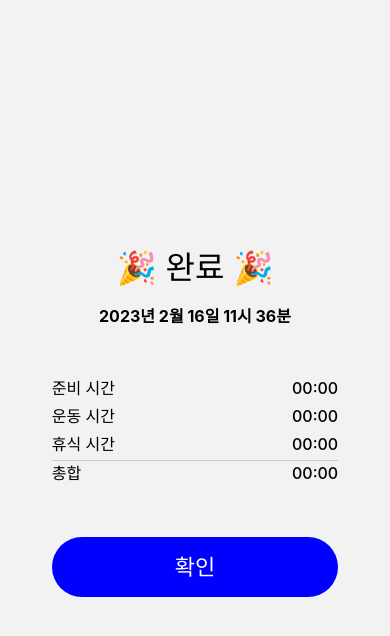
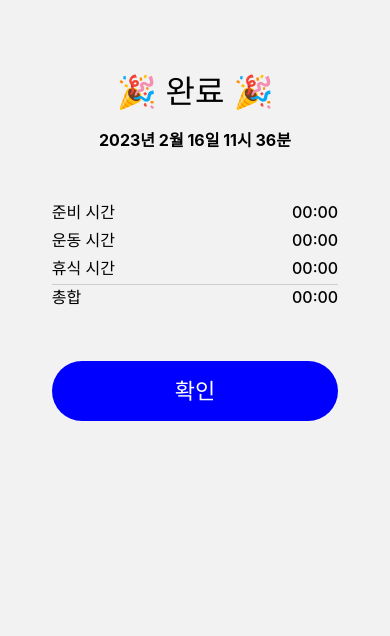
Before and after one commit to dev2820/TBT, a React Native app: screen /Finish in a window 390 px wide. Shown: the top 636 px of the page. Built offline with nearby package versions, Linux system fonts and the light colour scheme.

Commit message:
style/ FinishPage를 ScrollView로 변경함

```diff
--- a/src/screens/FinishPage.js
+++ b/src/screens/FinishPage.js
@@ -1,5 +1,5 @@
 import React, { useEffect } from "react";
-import { Text, View, StyleSheet } from "react-native";
+import { Text, ScrollView, View, StyleSheet } from "react-native";
 import { Page, Divider, FilledButton } from "@components/views";
 import { usePhaseStore } from "@store/phaseStore";
 import formatTime from "@utils/formatTime";
@@ -23,7 +23,10 @@ const FinishPage = ({ navigation }) => {
 
   return (
     <Page style={styles.container}>
-      <View style={styles.center}>
+      <ScrollView
+        style={styles.scroll}
+        contentContainerStyle={styles.scrollContainer}
+      >
         <Text style={[globalStyle.HEADING_LARGE, styles.title]}>
           🎉 완료 🎉
         </Text>
@@ -64,7 +67,7 @@ const FinishPage = ({ navigation }) => {
           textTheme={THEME.ON_PRIMARY}
           style={styles.confirm}
         ></FilledButton>
-      </View>
+      </ScrollView>
     </Page>
   );
 };
@@ -77,9 +80,14 @@ const styles = StyleSheet.create({
   date: {
     fontWeight: "700",
   },
-  center: {
+  scroll: {
     width: "100%",
+  },
+  scrollContainer: {
     alignItems: "center",
+    paddingTop: 72,
+    paddingBottom: 32,
+    justifyContent: "center",
   },
   title: {
     textAlign: "center",
```
